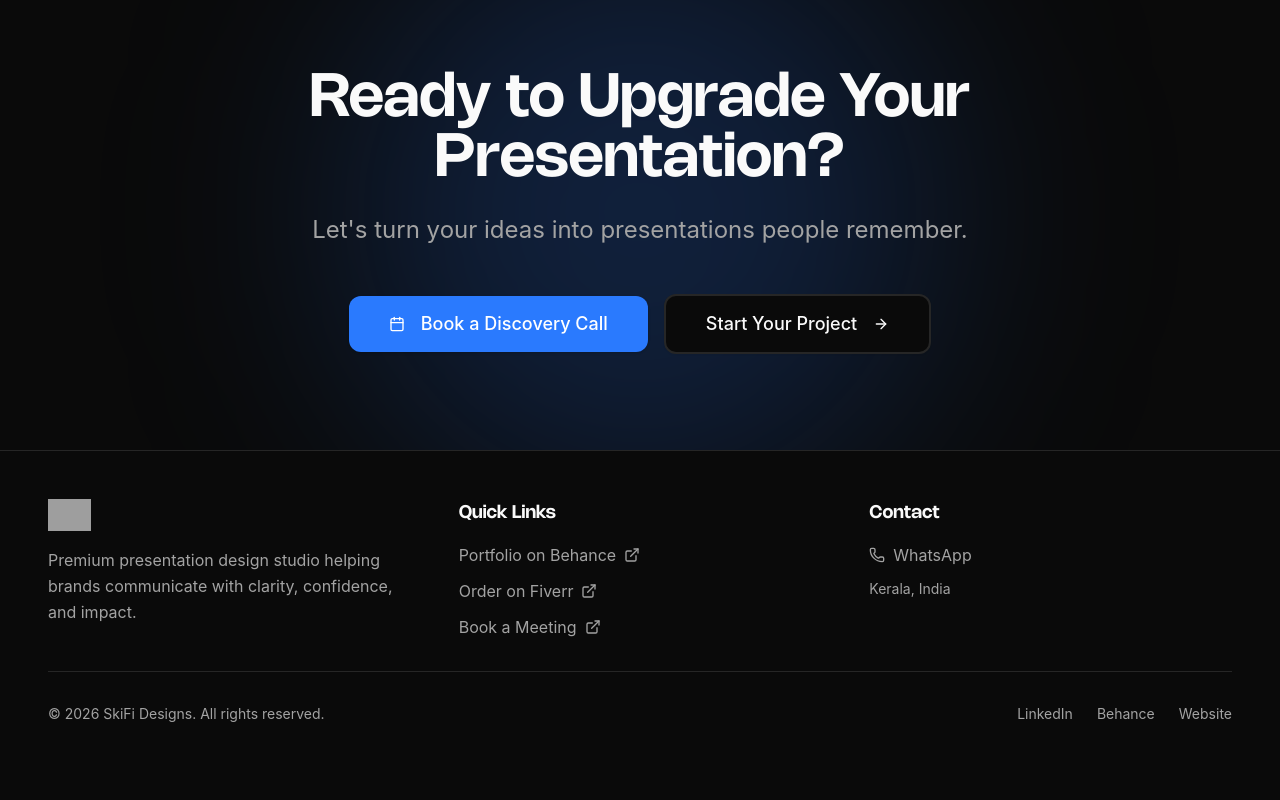
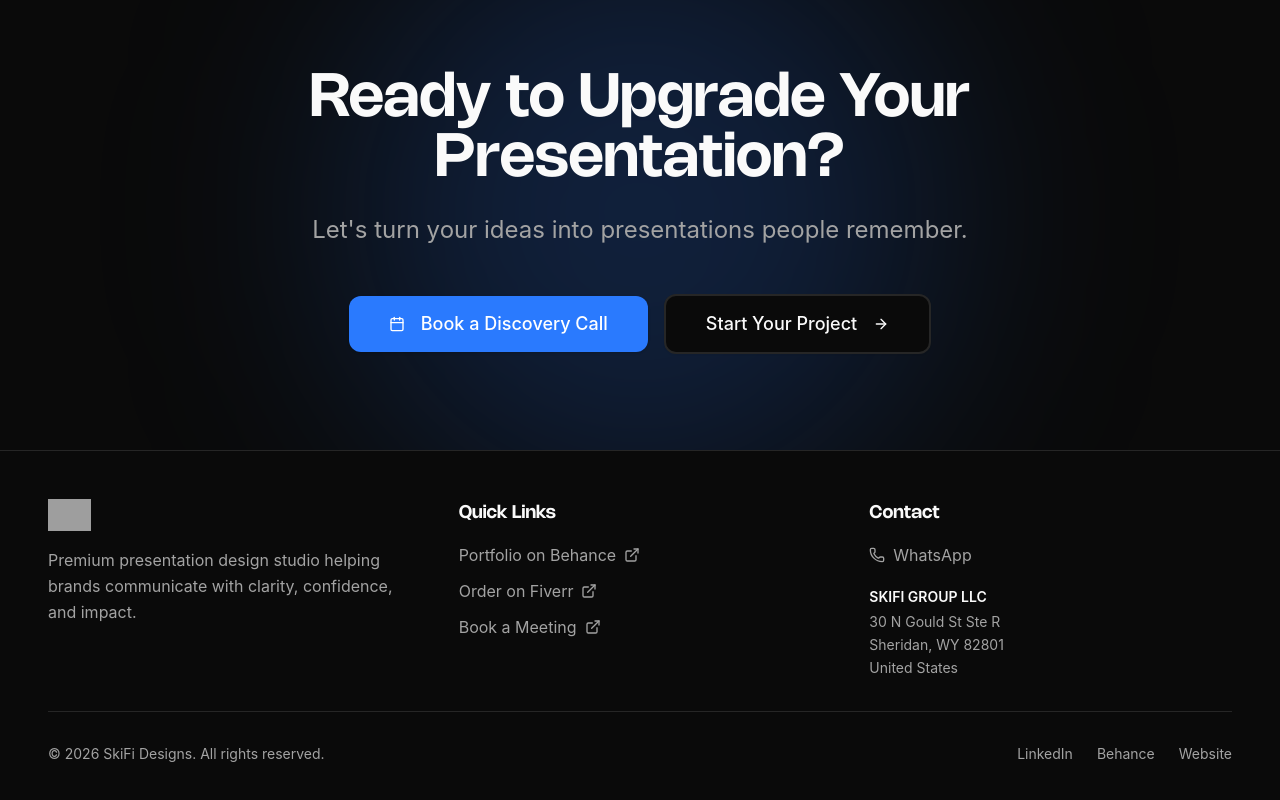
Before and after one commit to skifidesigns/skifidesigns, a React (Create React App) app in the folder frontend/: page / in a window 1280 px wide. Shown: the part 7117-7917 px from the top of the page. Before the commit the page ends 7889 px from the top, so only its background shows below. Built offline with nearby package versions, Linux system fonts and the light colour scheme; grey boxes are pictures that could not be loaded.

Commit message:
auto-commit for 229fbf77-1457-4c35-b1df-12e9429c4af9

```diff
--- a/frontend/src/components/Footer.jsx
+++ b/frontend/src/components/Footer.jsx
@@ -69,9 +69,16 @@ export const Footer = () => {
                 <Phone className="w-4 h-4" />
                 WhatsApp
               </a>
-              <p className="text-muted-foreground text-sm">
-                Kerala, India
-              </p>
+              <div className="pt-2">
+                <p className="text-foreground font-semibold text-sm mb-1">
+                  SKIFI GROUP LLC
+                </p>
+                <p className="text-muted-foreground text-sm leading-relaxed">
+                  30 N Gould St Ste R<br />
+                  Sheridan, WY 82801<br />
+                  United States
+                </p>
+              </div>
             </div>
           </div>
         </div>
```
